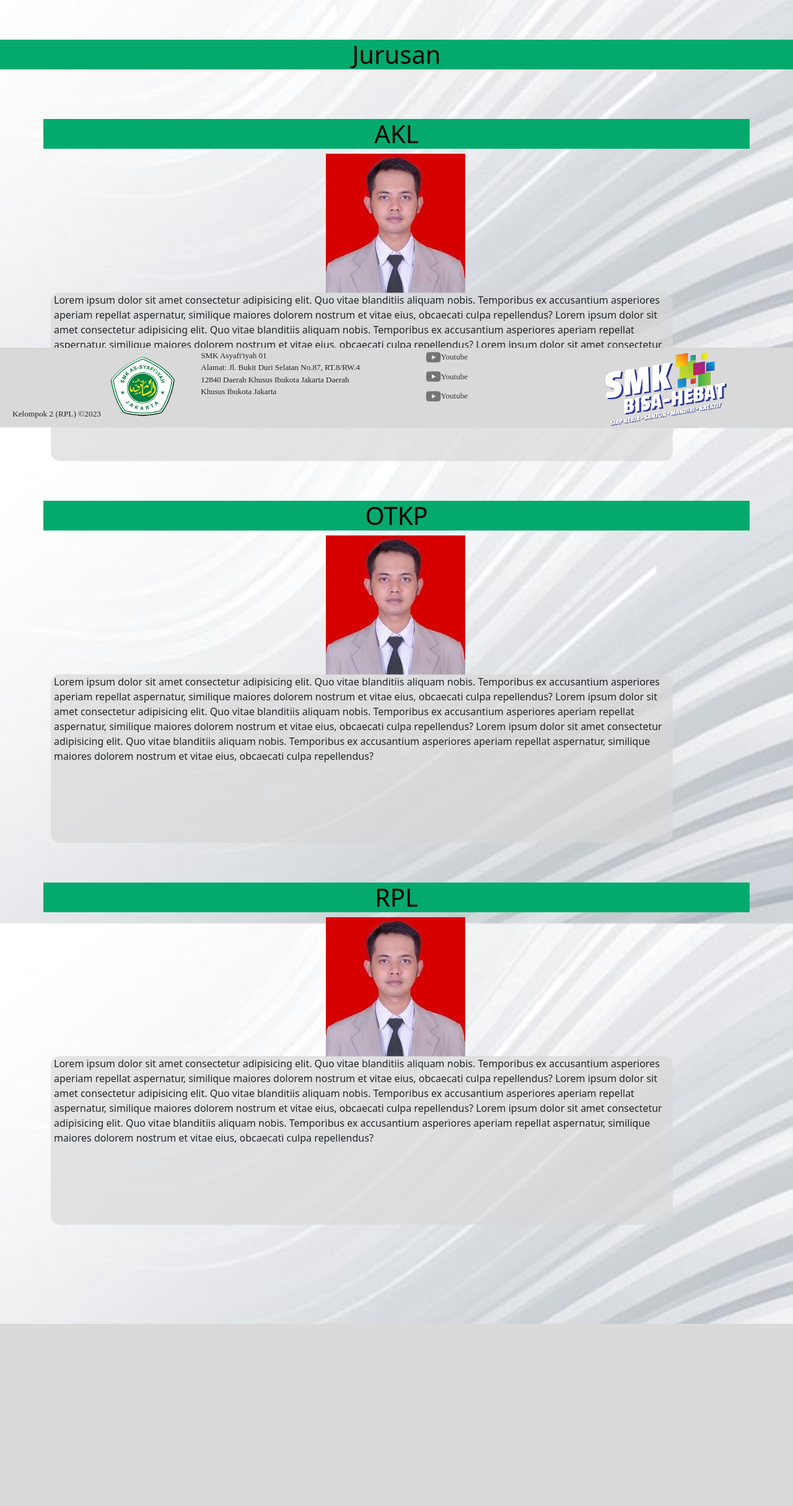
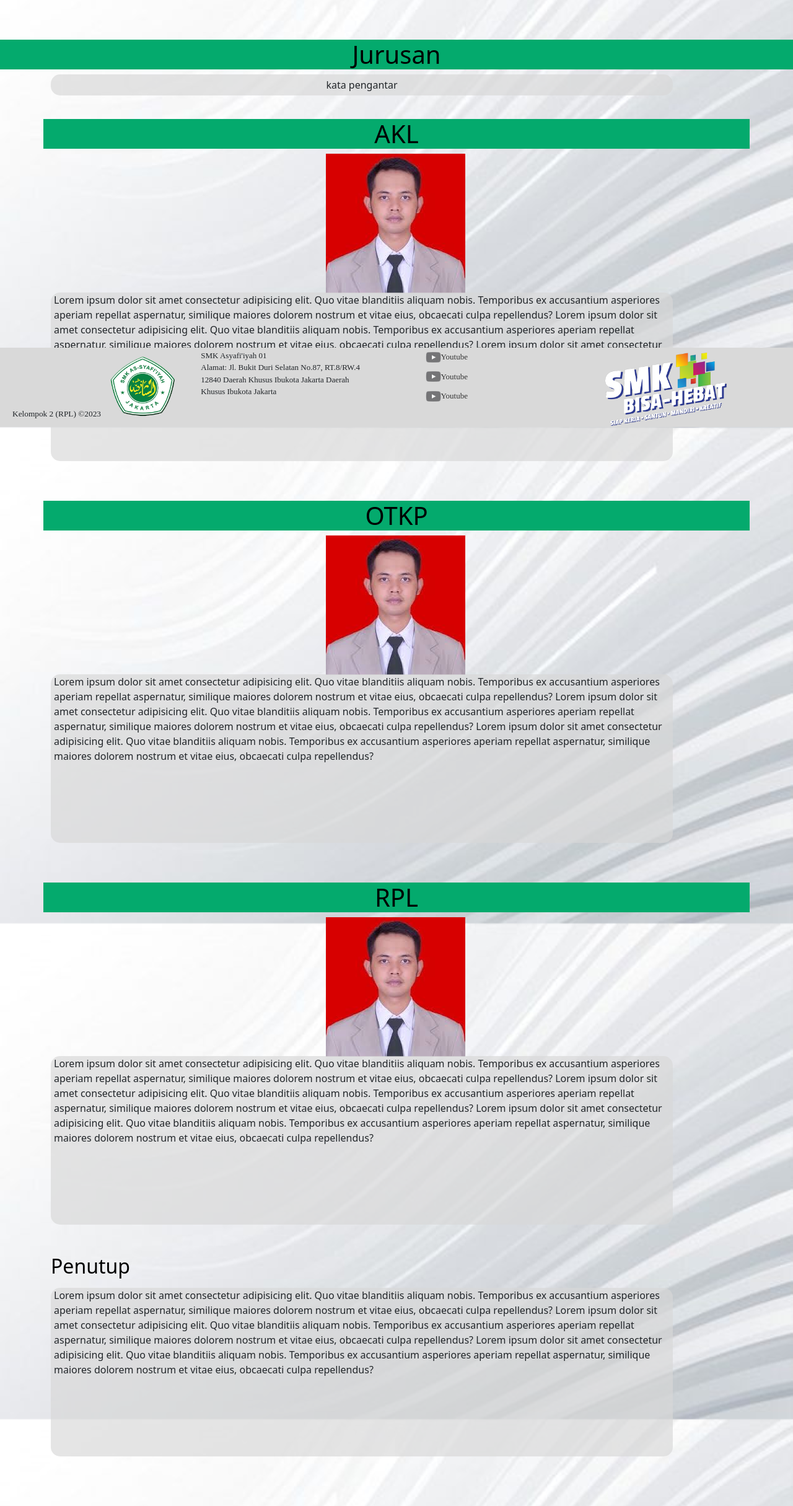
Before and after one commit to Mroismaulana/WebsiteProfile, a PHP site: page /websiteprofile/Jurusan.php in a window 1280 px wide. Shown: the part 110-2540 px from the top of the page at 62% size. Before the commit the page ends 2246 px from the top, so only its background shows below. Run offline with PHP 8.4, Linux system fonts and the light colour scheme; some libraries are stand-ins or nearby versions.

Commit message:
beres bang awokawkokawkoak

```diff
--- a/Jurusan.php
+++ b/Jurusan.php
@@ -19,6 +19,11 @@ include("./core/header.php");
   <h1 class="teks-h1">Jurusan</h1>
   <div class="container-lg kotak-invisible">
     <div class="row">
+      <div class="container-md">
+      <p class="kotak" style="top: 4em; padding:5px;">
+  kata pengantar
+    </p>
+      </div>
       <h1 class="teks-h1">AKL</h1>
       <div class="container-lg img1">
         <img class="" src="img/P1.jpg">
@@ -57,6 +62,16 @@ include("./core/header.php");
         </p>
       </div>
     </div>
+    <div class="row">
+      <h2 class="teks-h2">Penutup</h2>
+      <div class="container-md">
+        <p class="kotak" style="bottom:-10vh">
+        Lorem ipsum dolor sit amet consectetur adipisicing elit. Quo vitae blanditiis aliquam nobis. Temporibus ex accusantium asperiores aperiam repellat aspernatur, similique maiores dolorem nostrum et vitae eius, obcaecati culpa repellendus?
+          Lorem ipsum dolor sit amet consectetur adipisicing elit. Quo vitae blanditiis aliquam nobis. Temporibus ex accusantium asperiores aperiam repellat aspernatur, similique maiores dolorem nostrum et vitae eius, obcaecati culpa repellendus?
+          Lorem ipsum dolor sit amet consectetur adipisicing elit. Quo vitae blanditiis aliquam nobis. Temporibus ex accusantium asperiores aperiam repellat aspernatur, similique maiores dolorem nostrum et vitae eius, obcaecati culpa repellendus?
+        </p>
+      </div>
+    </div>
   </div>
 
 
--- a/css/jurusan.css
+++ b/css/jurusan.css
@@ -14,7 +14,13 @@
 }
 
 .kotak {
-    max-width: fit-content;
+    max-width: fix-content;
     margin-top: -9vh;
     padding-bottom: 8em;
 }
+.teks-h2 {
+    color: black;
+    text-align: left;
+    margin-top: 6vh;
+    text-align: left;
+}
```
